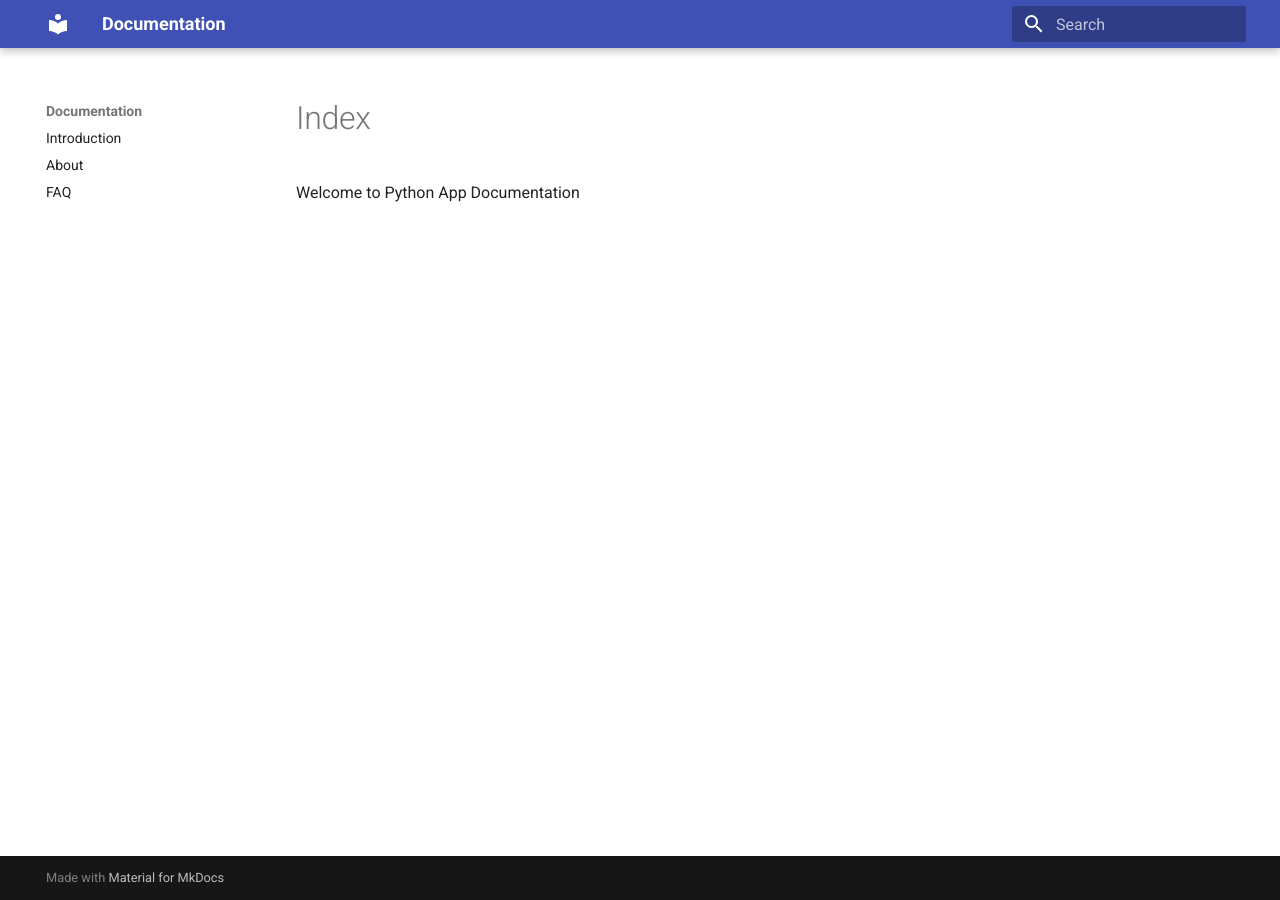
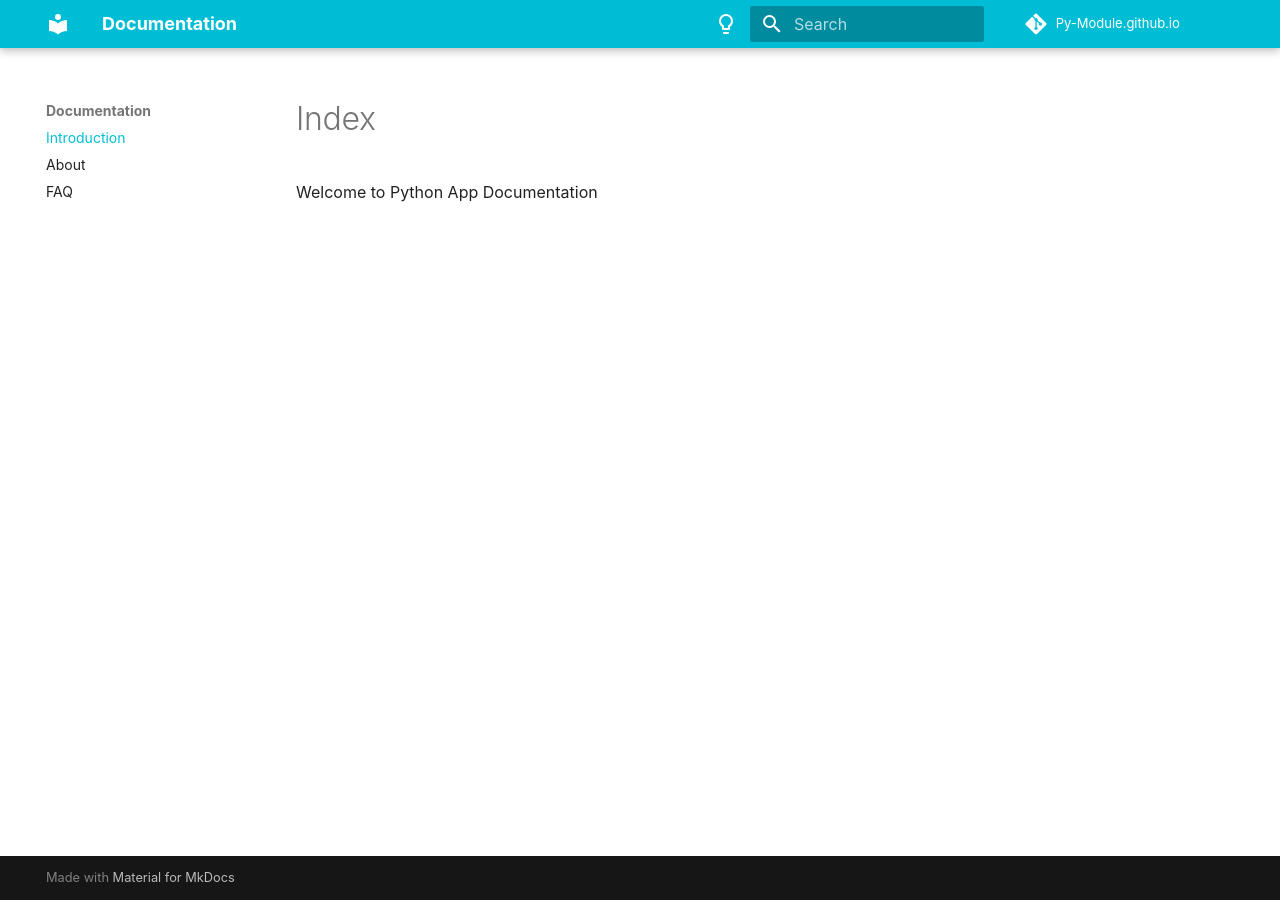
Before and after one commit to Git-foramit/Py-Module, an MkDocs documentation site: the page built from docs/index.md, in a window 1280 px wide. Built offline with MkDocs 1.6.1 and Material for MkDocs 9.7.7, drawn with Linux system fonts in a browser that asks for light colours; comment, search, counter and statistics services are not loaded; the version menu is left out.

Commit message:
Few chang

```diff
--- a/mkdocs.yml
+++ b/mkdocs.yml
@@ -1,13 +1,66 @@
 site_name: Documentation
 theme:
-  name: material
-  features:
-    - search.suggest
-    - search.highlight
-    - content.tabs.link
+  name: "material"
+  # Disable fonts because of GDPR (https://squidfunk.github.io/mkdocs-material/setup/changing-the-fonts/#disabling-font-loading)
+  font: false
+  palette:
+    - scheme: default
+      primary: cyan
+      accent: amber
+      toggle:
+        icon: material/lightbulb-outline
+        name: Switch to light mode
+    - scheme: slate
+      primary: cyan
+      accent: amber
+
+repo_url: https://github.com/Git-foramit/Py-Module.github.io
+repo_name: Py-Module.github.io
+site_author: Git-foramit
+edit_uri: edit/master/docs/
+
+docs_dir: docs
+site_dir: site
+
+nav:
+  - Introduction: index.md
+  - About: about.md
+  - FAQ: faq.md
+
+use_directory_urls: false
+
 plugins:
   - search
-nav:
-  - Introduction: "docs/index.md"
-  - About: "docs/about.md"
-  - FAQ: "docs/faq.md"
+  - mkdocstrings:
+        handlers:
+            python:
+                setup_commands:
+                    - import sys
+                    - sys.path.append("docs")
+                selection:
+                    new_path_syntax: yes
+
+  - git-revision-date-localized:
+        fallback_to_build_date: true
+  - mkapi
+
+markdown_extensions:
+  - admonition
+  - pymdownx.highlight
+  - pymdownx.superfences
+  - pymdownx.emoji
+  - codehilite
+  - smarty
+  - toc:
+      permalink: true
+
+extra_css:
+    - 'css/termynal.css'
+
+extra_javascript:
+    - 'js/termynal.js'
+    - 'js/custom.js'
+
+extra:
+  version:
+    provider: mike
```
